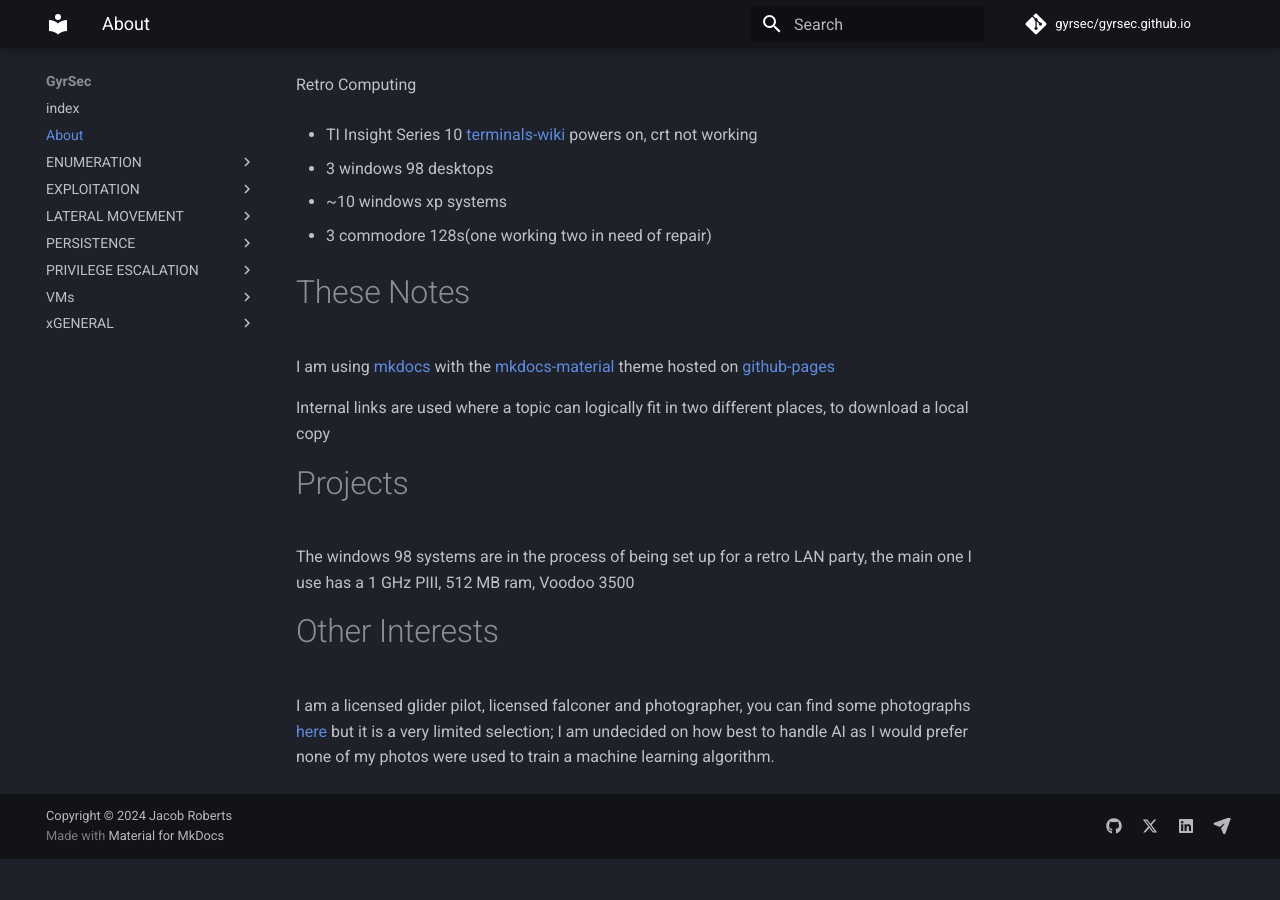
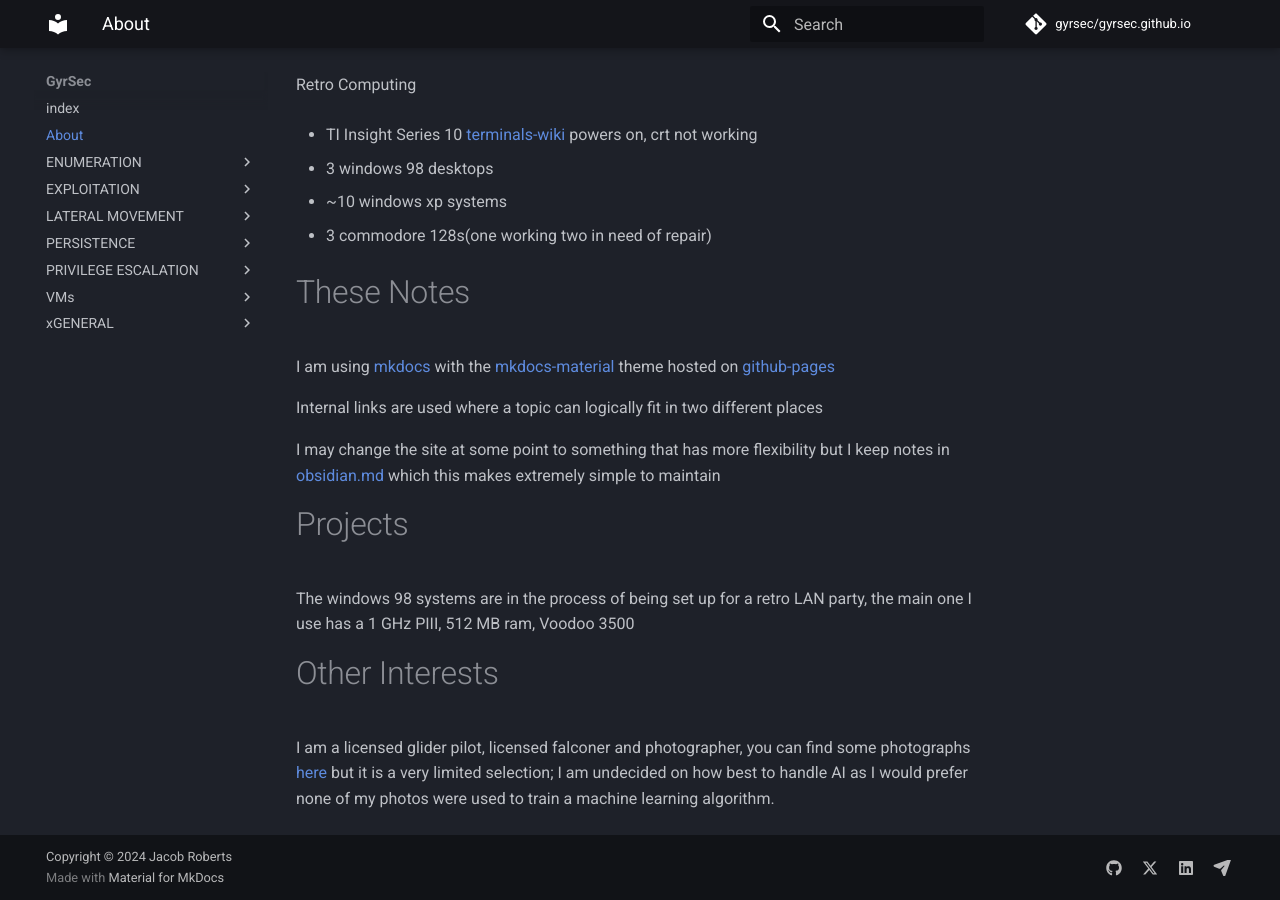
Before and after one commit to gyrsec/gyrsec.github.io, an MkDocs documentation site: the page built from docs/about.md, in a window 1280 px wide and 900 px high, scrolled down 672 px. Built offline with MkDocs 1.6.1 and Material for MkDocs 9.7.7, drawn with Linux system fonts in a browser that asks for light colours; comment, search, counter and statistics services are not loaded; before the commit the page ends 1531 px from its top, so only the background shows below that.

Commit message:
small addition to about page

```diff
--- a/docs/about.md
+++ b/docs/about.md
@@ -27,7 +27,9 @@
 # These Notes
 I am using [mkdocs](https://www.mkdocs.org/) with the [mkdocs-material](https://github.com/squidfunk/mkdocs-material) theme hosted on [github-pages](https://pages.github.com/)
 
-Internal links are used where a topic can logically fit in two different places, to download a local copy
+Internal links are used where a topic can logically fit in two different places
+
+I may change the site at some point to something that has more flexibility but I keep notes in [obsidian.md](https://obsidian.md) which this makes extremely simple to maintain
 
 # Projects
 The windows 98 systems are in the process of being set up for a retro LAN party, the main one I use has a 1 GHz PIII, 512 MB ram, Voodoo 3500
```
Also changed, not shown: docs/.obsidian/workspace.json.
